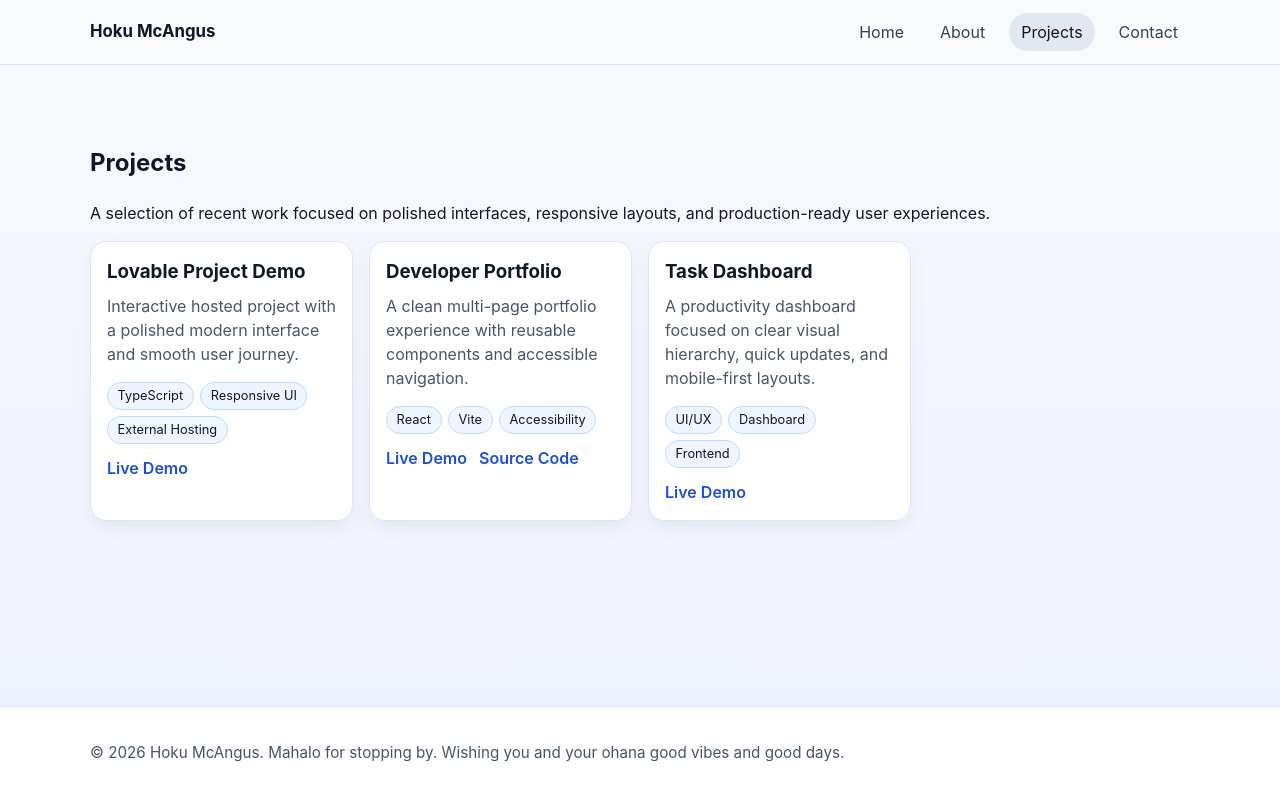
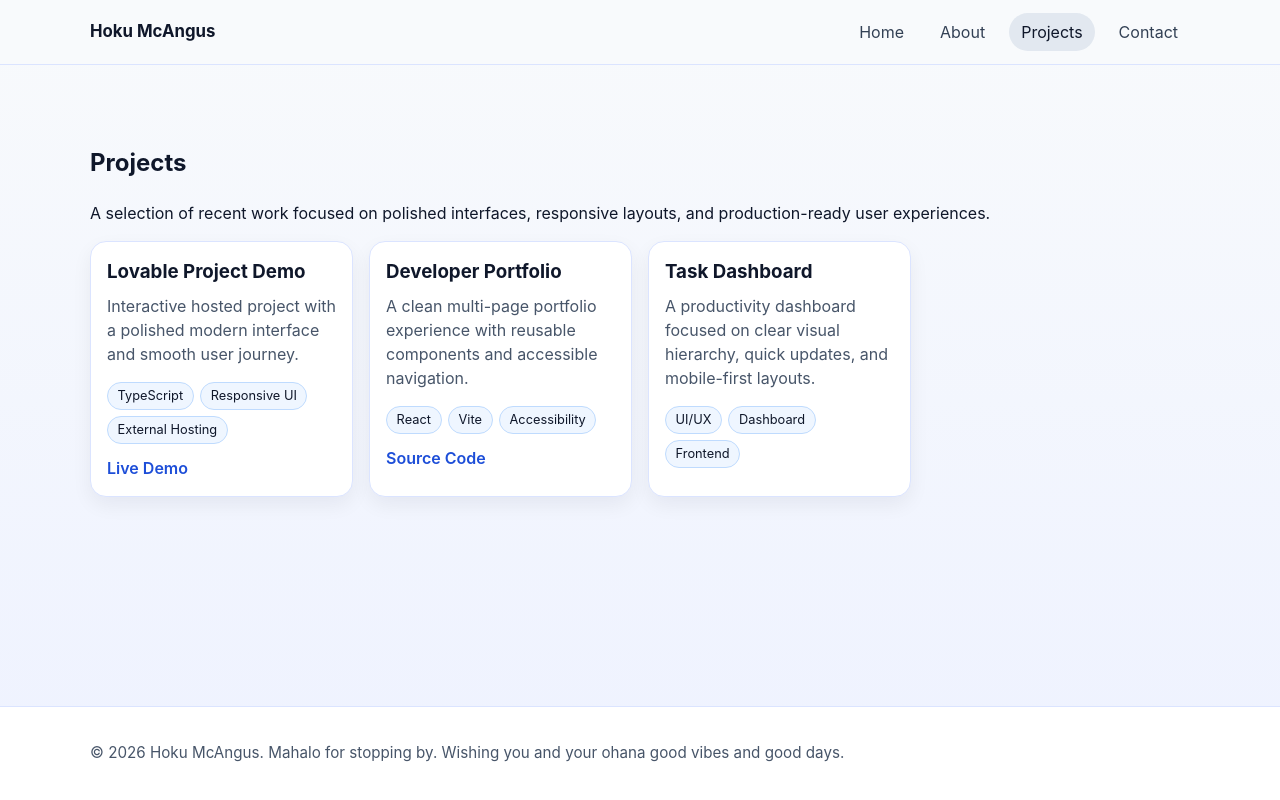
Before and after one commit to hokumcangus/hoku-mcangus-portfolio, a React (Vite) app: page /projects in a window 1280 px wide. Built offline with nearby package versions, Linux system fonts and the light colour scheme; the HTML template or start-up script is replaced by a standard one.

Commit message:
fix: remove example.com placeholder liveUrls from projects

```diff
--- a/src/components/projects/ProjectCard.tsx
+++ b/src/components/projects/ProjectCard.tsx
@@ -18,9 +18,11 @@ function ProjectCard({ project }: ProjectCardProps) {
         ))}
       </ul>
       <div className="project-links">
-        <a href={project.liveUrl} rel="noreferrer noopener" target="_blank">
-          Live Demo
-        </a>
+        {project.liveUrl ? (
+          <a href={project.liveUrl} rel="noreferrer noopener" target="_blank">
+            Live Demo
+          </a>
+        ) : null}
         {project.sourceUrl ? (
           <a href={project.sourceUrl} rel="noreferrer noopener" target="_blank">
             Source Code
--- a/src/data/projects.ts
+++ b/src/data/projects.ts
@@ -2,7 +2,7 @@ export type Project = {
   description: string
   id: string
   imageUrl?: string
-  liveUrl: string
+  liveUrl?: string
   sourceUrl?: string
   tags: string[]
   title: string
@@ -25,7 +25,6 @@ export const projects: Project[] = [
     description:
       "A clean multi-page portfolio experience with reusable components and accessible navigation.",
     tags: ["React", "Vite", "Accessibility"],
-    liveUrl: "https://example.com/portfolio",
     sourceUrl: "https://github.com/hokumcangus/hoku-mcangus-portfolio",
     featured: true,
   },
@@ -35,6 +34,5 @@ export const projects: Project[] = [
     description:
       "A productivity dashboard focused on clear visual hierarchy, quick updates, and mobile-first layouts.",
     tags: ["UI/UX", "Dashboard", "Frontend"],
-    liveUrl: "https://example.com/dashboard",
   },
 ]
```
